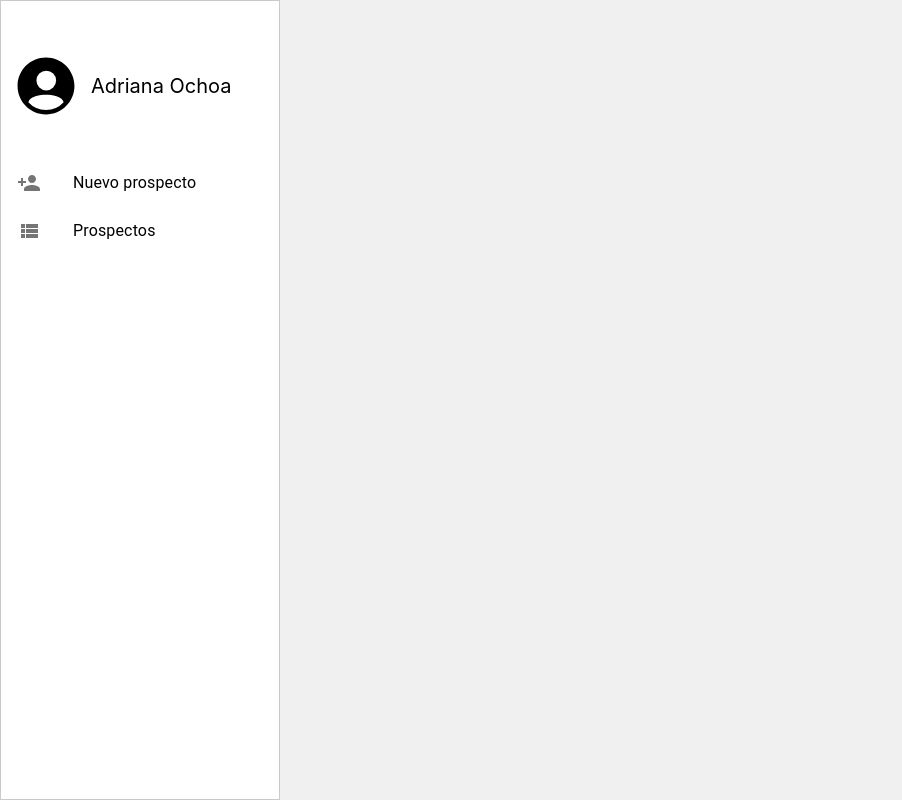
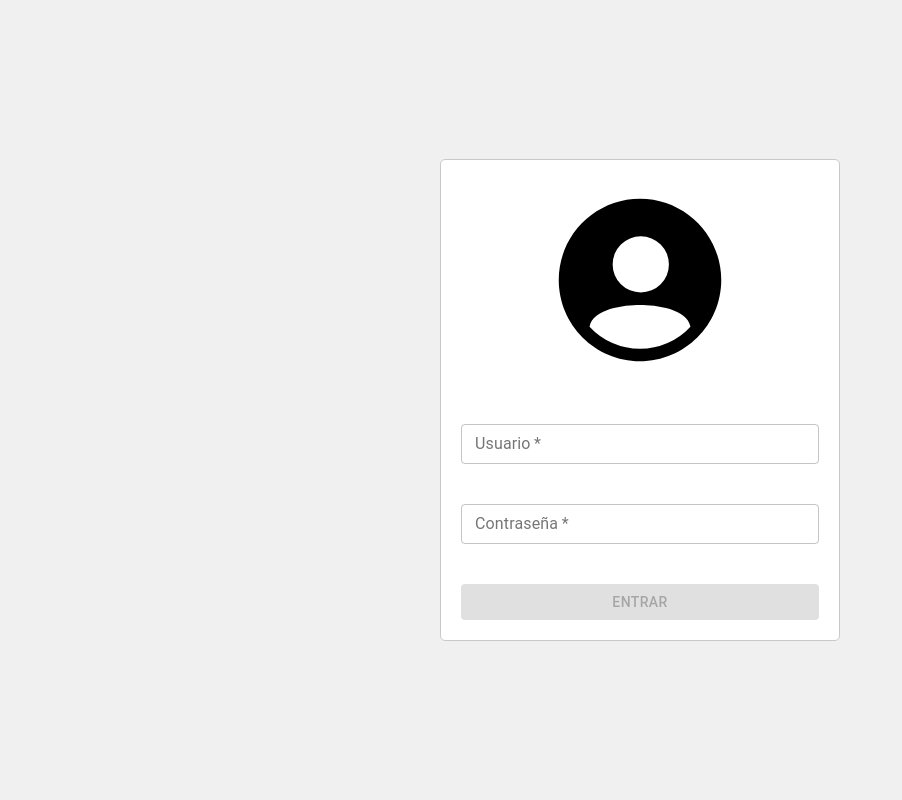
Before and after one commit to Suz8a/prospectos-front-end, a React (Create React App) app: page /login in a window 1280 px wide. Shown: the whole page, without its empty margins (0-902 px from the left). Built offline with nearby package versions, Linux system fonts and the light colour scheme.

Commit message:
login added

```diff
--- a/src/App.tsx
+++ b/src/App.tsx
@@ -1,12 +1,16 @@
 import React from "react";
 import "./App.css";
-import { BrowserRouter } from "react-router-dom";
+import { BrowserRouter, Route, Switch } from "react-router-dom";
 import { Router } from "./router";
+import Login from "./layouts/login";
 
 function App() {
   return (
     <BrowserRouter>
-      <Router />
+      <Switch>
+        <Route exact path="/login" component={Login} />
+        <Route exact path="/main" component={Router} />
+      </Switch>
     </BrowserRouter>
   );
 }
--- a/src/containers/content/styled.ts
+++ b/src/containers/content/styled.ts
@@ -5,7 +5,7 @@ export const ContentContainer = styled.div`
   margin-left: auto;
   height: 100%;
   min-height: 800px;
-  background-color: #f0f0f0;
+  background-color: inherit;
   display: flex;
   align-items: center;
   justify-content: center;
--- a/src/containers/section/index.tsx
+++ b/src/containers/section/index.tsx
@@ -3,10 +3,21 @@ import { SectionContainer } from "./styled";
 
 type SectionProps = {
   children: ReactNode;
+  alignItems?: "stretch" | "center" | "start" | "end";
+  justifyContent?:
+    | "start"
+    | "center"
+    | "space-between"
+    | "space-around"
+    | "space-evenly";
 };
 
-function Section({ children }: SectionProps) {
-  return <SectionContainer>{children}</SectionContainer>;
+function Section({ children, alignItems, justifyContent }: SectionProps) {
+  return (
+    <SectionContainer alignItems={alignItems} justifyContent={justifyContent}>
+      {children}
+    </SectionContainer>
+  );
 }
 
 export default Section;
--- a/src/containers/section/styled.ts
+++ b/src/containers/section/styled.ts
@@ -1,8 +1,23 @@
 import styled from "styled-components";
 
-export const SectionContainer = styled.div`
+type SectionContainerProps = {
+  alignItems?: "stretch" | "center" | "start" | "end";
+  justifyContent?:
+    | "start"
+    | "center"
+    | "space-between"
+    | "space-around"
+    | "space-evenly";
+};
+
+export const SectionContainer = styled.div<SectionContainerProps>`
   width: 100%;
   height: auto;
   min-height: 100vh;
   display: flex;
+  background-color: #f0f0f0;
+  ${({ alignItems, justifyContent }) => `
+  align-items: ${alignItems ? alignItems : ""};
+  justify-content: ${justifyContent ? justifyContent : ""};
+  `}
 `;
--- /dev/null
+++ b/src/layouts/login/index.tsx
@@ -0,0 +1,77 @@
+import { Button, CircularProgress, Grid, TextField } from "@material-ui/core";
+import React from "react";
+import { useState } from "react";
+import Section from "../../containers/section";
+import Card from "../../elements/card";
+import { IoPersonCircleSharp } from "react-icons/io5";
+
+function Login() {
+  const [username, setUsername] = useState("");
+  const [password, setPassword] = useState("");
+  const [loading, setLoading] = useState(false);
+
+  function onUserNameChange(
+    e: React.ChangeEvent<HTMLInputElement | HTMLTextAreaElement>
+  ) {
+    setUsername(e.target.value);
+  }
+  function onPasswordChange(
+    e: React.ChangeEvent<HTMLInputElement | HTMLTextAreaElement>
+  ) {
+    setPassword(e.target.value);
+  }
+
+  function onClickEntrar() {}
+
+  return (
+    <Section justifyContent="center" alignItems="center">
+      <Card width="400px" height="auto" borderRadius="5px" padding="20px">
+        <Grid container spacing={5} justify="center">
+          <Grid item>
+            <IoPersonCircleSharp size={"200px"} />
+          </Grid>
+          <Grid item xs={12}>
+            <TextField
+              id="username"
+              label="Usuario"
+              required={true}
+              variant="outlined"
+              value={username}
+              onChange={(e) => onUserNameChange(e)}
+              size="small"
+              fullWidth
+            />
+          </Grid>
+          <Grid item xs={12}>
+            <TextField
+              id="Contraseña"
+              label="Contraseña"
+              required={true}
+              variant="outlined"
+              type="password"
+              value={password}
+              onChange={(e) => onPasswordChange(e)}
+              size="small"
+              fullWidth
+            />
+          </Grid>
+          <Grid container item spacing={3} alignItems="flex-end">
+            <Grid item xs={12}>
+              <Button
+                variant="contained"
+                color="primary"
+                fullWidth
+                onClick={() => onClickEntrar()}
+                disabled={username.length === 0 || password.length === 0}
+              >
+                {loading ? <CircularProgress size={"25px"} /> : "Entrar"}
+              </Button>
+            </Grid>
+          </Grid>
+        </Grid>
+      </Card>
+    </Section>
+  );
+}
+
+export default Login;
--- /dev/null
+++ b/src/layouts/login/styled.ts
@@ -0,0 +1 @@
+import styled from "styled-components";
--- a/src/router.tsx
+++ b/src/router.tsx
@@ -6,6 +6,7 @@ import Section from "./containers/section";
 import ProspectForm from "./modules/prospect-form";
 import ProspectsList from "./modules/prospects-list";
 import ProspectInfo from "./modules/prospect-info";
+import Login from "./layouts/login";
 
 export const Router = () => {
   const history = useHistory();
@@ -14,18 +15,21 @@ export const Router = () => {
     history.push(url);
   }
   return (
-    <Section>
-      <SideBar onOptionClick={(url) => onOptionClick(url)} />
+    <>
+      <Route exact path="/login" component={Login} />
+      <Route exact path="/main">
+        <SideBar onOptionClick={(url) => onOptionClick(url)} />
+      </Route>
       <Content>
         <Switch>
           <Route exact path="/prospects/new" component={ProspectForm} />
           <Route exact path="/prospects" component={ProspectsList} />
           <Route exact path="/prospect/:id" component={ProspectInfo} />
           <Route exact path="/">
-            <Redirect to="/prospects" />
+            <Redirect to="/login" />
           </Route>
         </Switch>
       </Content>
-    </Section>
+    </>
   );
 };
```
